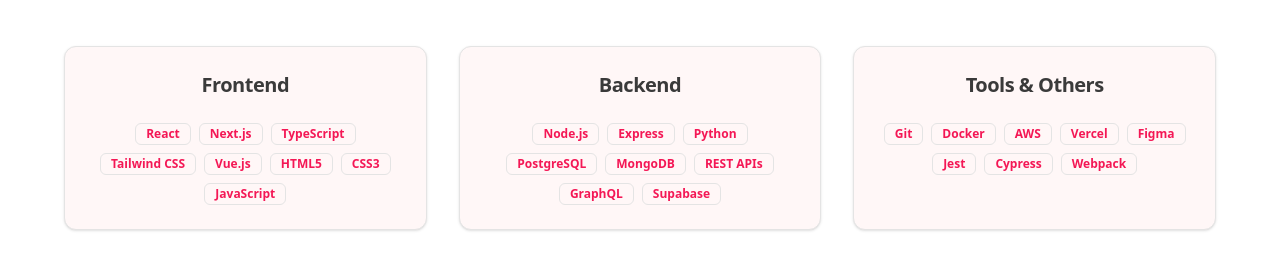
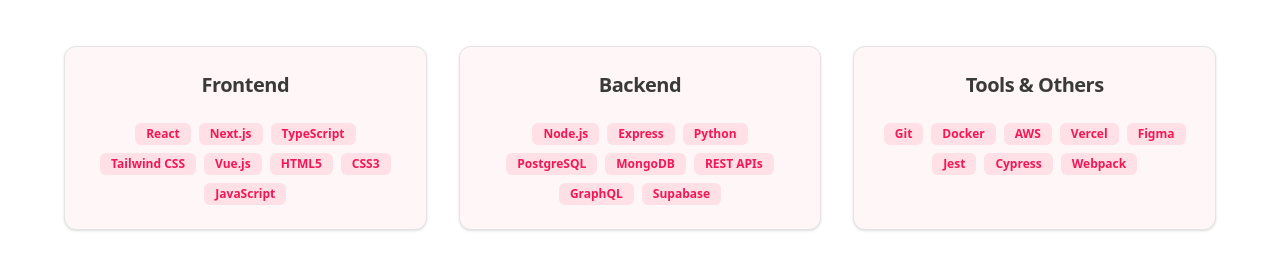
Before and after one commit to prioneto/lolis.tech, a Next.js app: page / in a window 1280 px wide. Shown: the part 1560-1815 px from the top of the page. Built offline with nearby package versions, Linux system fonts and the light colour scheme.

Commit message:
Update Skills component styling by modifying badge background color and hover effects for enhanced visual consistency

```diff
--- a/components/skills.tsx
+++ b/components/skills.tsx
@@ -37,7 +37,10 @@
                       <Badge
                         key={skillIndex}
                         variant="secondary"
-                        className="bg-primary/40 text-primary border-primary/30 hover:bg-primary hover:text-primary-foreground transition-all duration-300 hover:scale-105"
+                        className="text-primary hover:!bg-primary hover:text-primary-foreground transition-all duration-300 hover:scale-105"
+                        style={{
+                          backgroundColor: "oklch(0.62 0.24 15 / 0.1)",
+                        }}
                       >
                         {skill}
                       </Badge>
```
